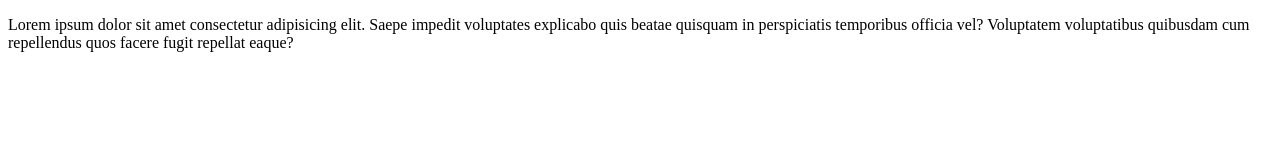
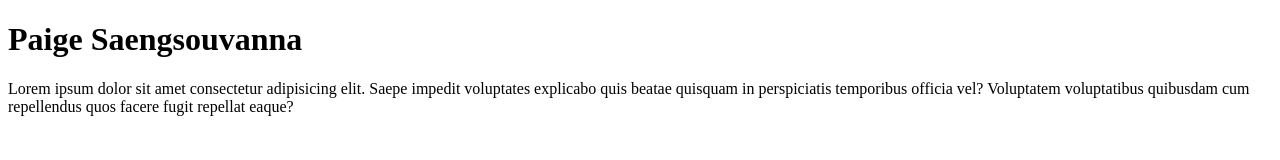
Before and after one commit to paige-saeng/Lab1-Test, a plain HTML site: page index.html in a window 1280 px wide. Drawn offline with Linux system fonts and the light colour scheme.

Commit message:
Update index.html

```diff
--- a/index.html
+++ b/index.html
@@ -3,13 +3,13 @@
 <head>
     <meta charset="UTF-8">
     <meta name="viewport" content="width=device-width, initial-scale=1.0">
-    <title>Paige Saengsouvanna: Personal Site and Portfolio </title>
+    <title> "Paige Saengsouvanna: Personal Site and Portfolio" </title>
 </head>
 <body>
 
 </body>
 </html>
-
+<h1> Paige Saengsouvanna </h1>
 <p>
     Lorem ipsum dolor sit amet consectetur adipisicing elit. Saepe impedit voluptates explicabo quis beatae quisquam in perspiciatis temporibus officia vel? Voluptatem voluptatibus quibusdam cum repellendus quos facere fugit repellat eaque?
 </p>
```
